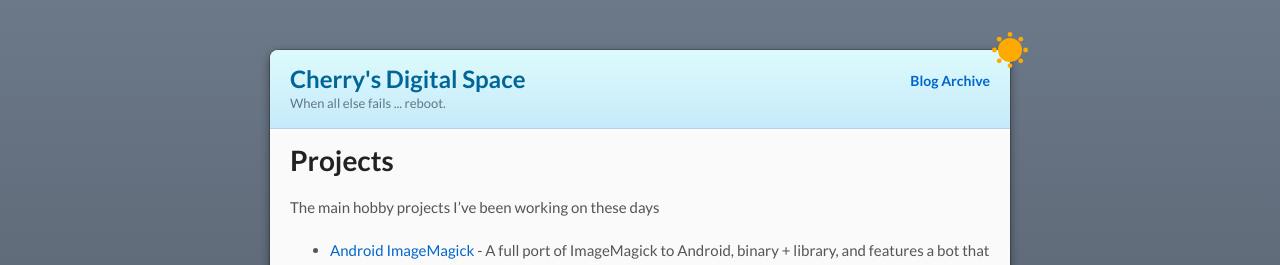
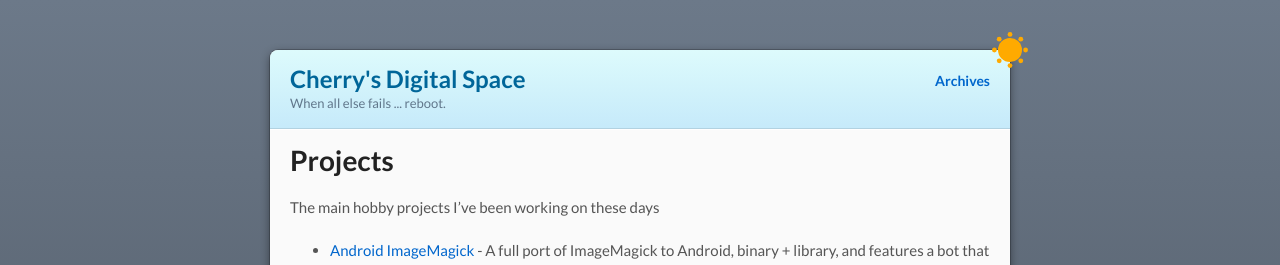
Before and after one commit to MolotovCherry/molotovcherry.github.io, a Jekyll site: the page built from index.md, in a window 1280 px wide. Shown: the top 265 px of the page. Built offline with Jekyll 4.4.1, drawn with Linux system fonts in a browser that asks for light colours; our own code applies the rules of GitHub Pages for plain Markdown files.

Commit message:
Update default.html

```diff
--- a/_layouts/default.html
+++ b/_layouts/default.html
@@ -47,7 +47,7 @@ layout: html_minifier
         </ul>
         -->
         <p class="view">
-          <a href="{{ site.url }}/archive.html">Blog Archive</a>
+          <a href="{{ site.url }}/archive.html">Archives</a>
         </p>
         <input id="theme-switcher" class="theme-switcher" type="checkbox">
       </header>
```
